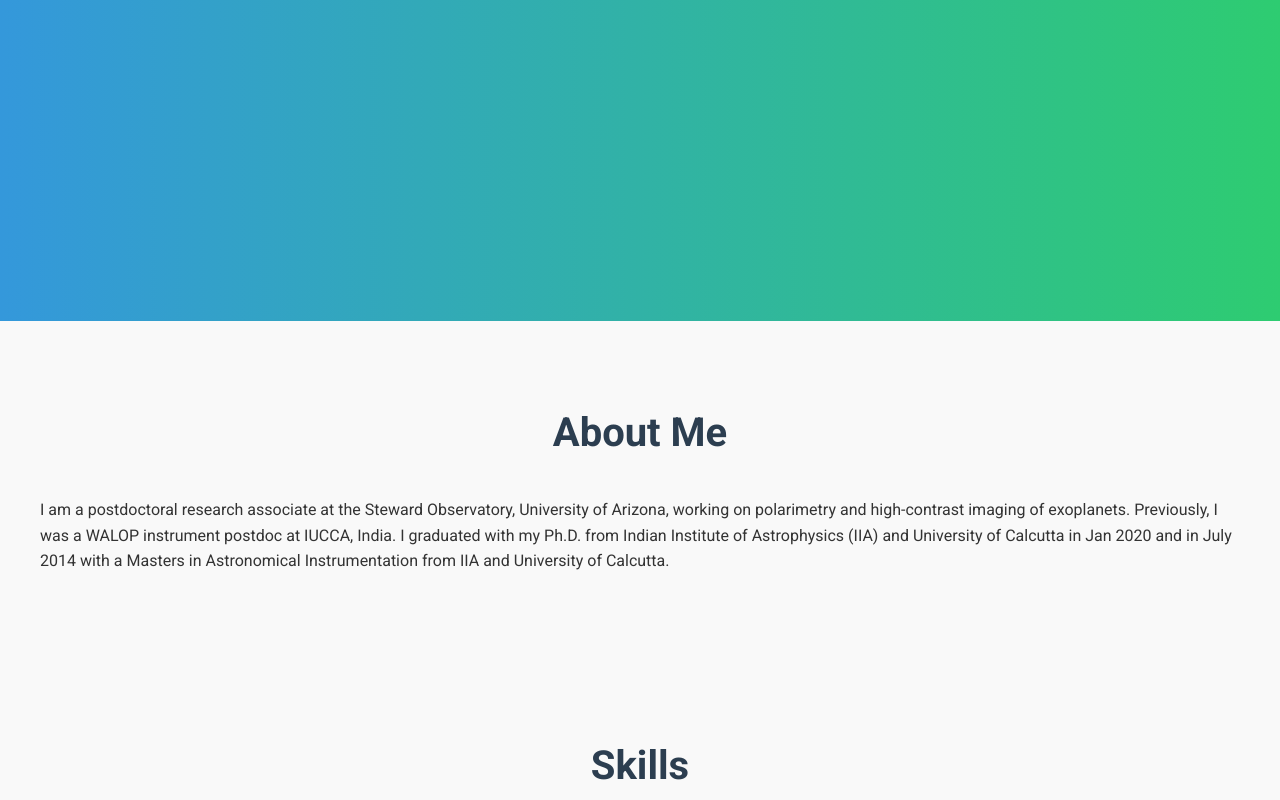
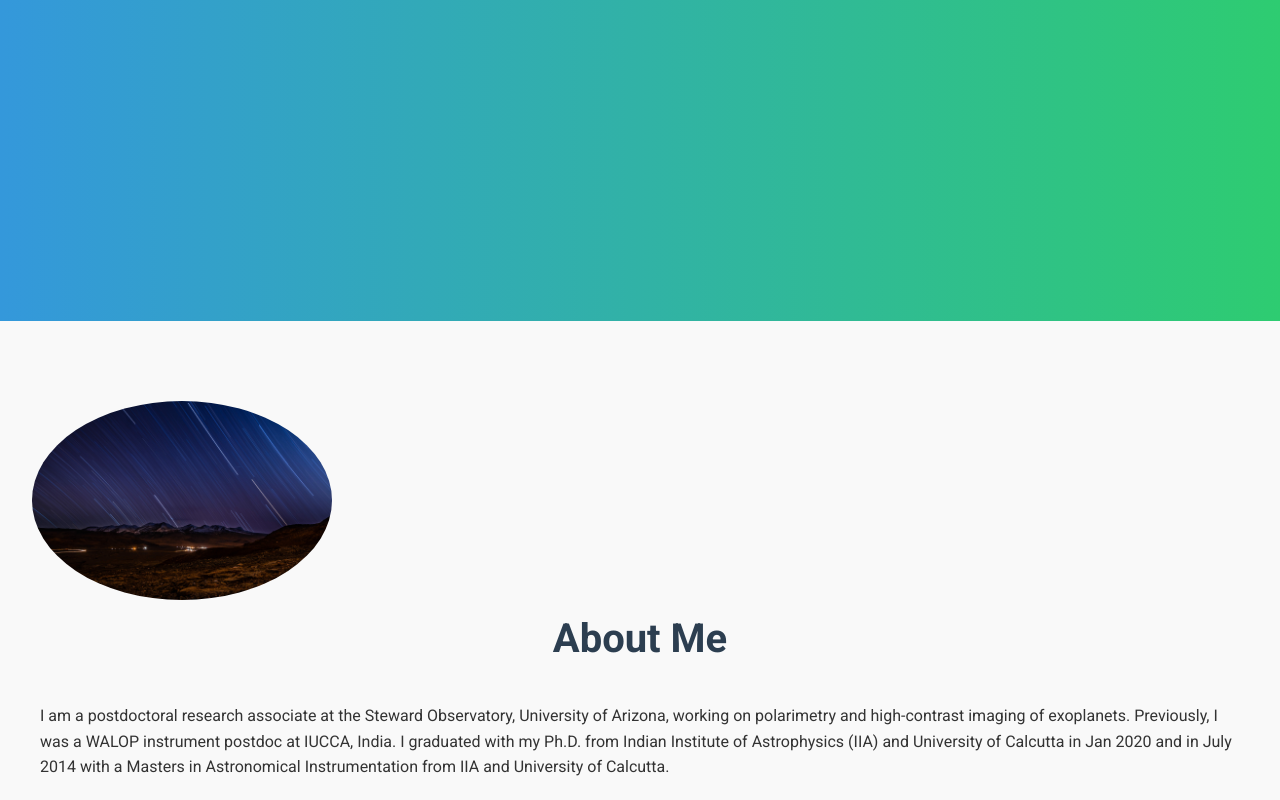
Before and after one commit to ramya-anche/ramya-anche.github.io, a plain HTML site: page index.html in a window 1280 px wide. Shown: the part 479-1279 px from the top of the page. Drawn offline with Linux system fonts and the light colour scheme.

Commit message:
Update index.html

```diff
--- a/index.html
+++ b/index.html
@@ -288,6 +288,7 @@
 
     <!-- About Section -->
     <section id="about" class="about">
+        <img src="/images/cover-image.jpg" alt="Long exposure startrails captured by me at Indian Astronomical Observatory (IAO) at Leh, India" class="hero-image">
         <div class="container">
             <div class="bio">
                 <h2>About Me</h2>
```
